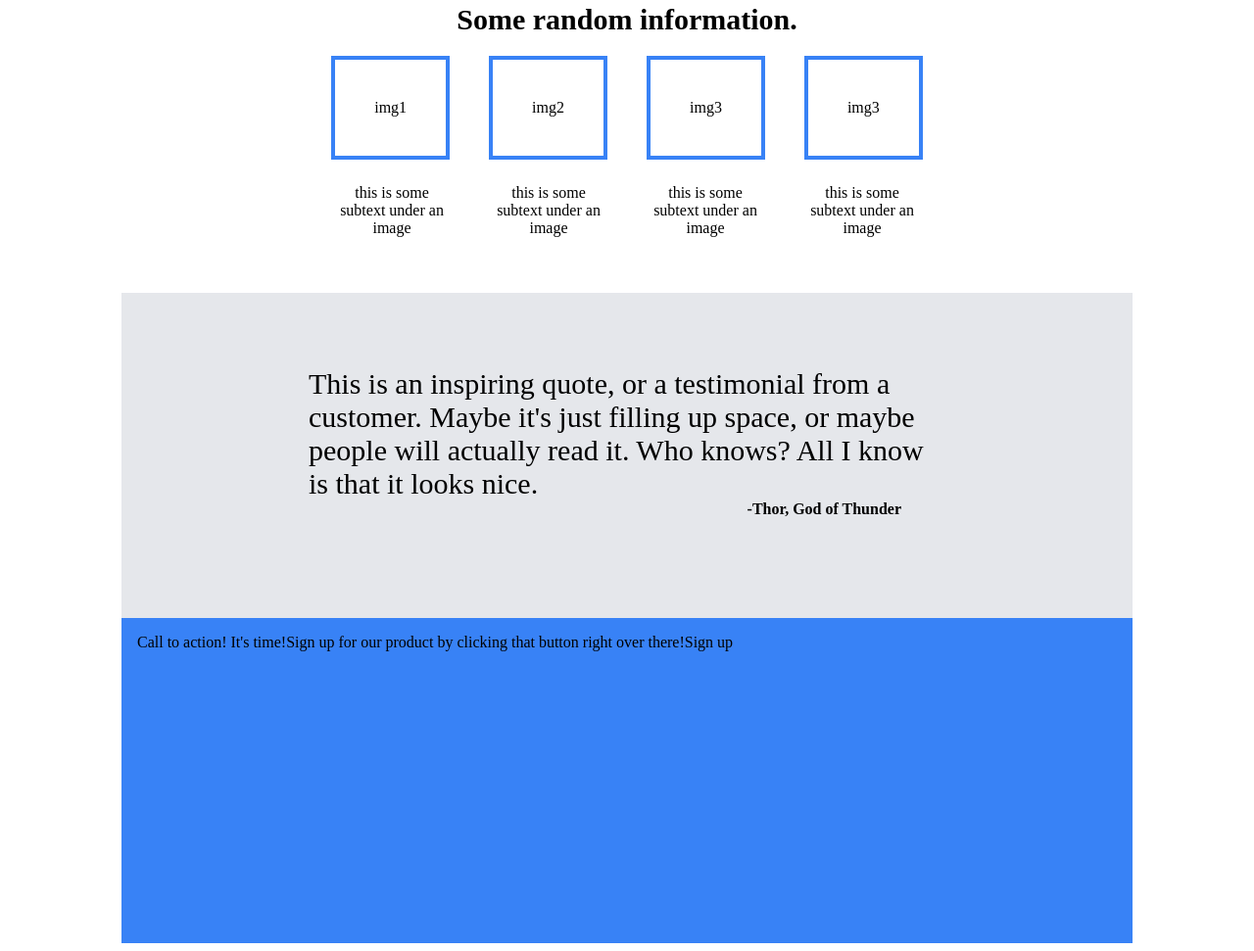
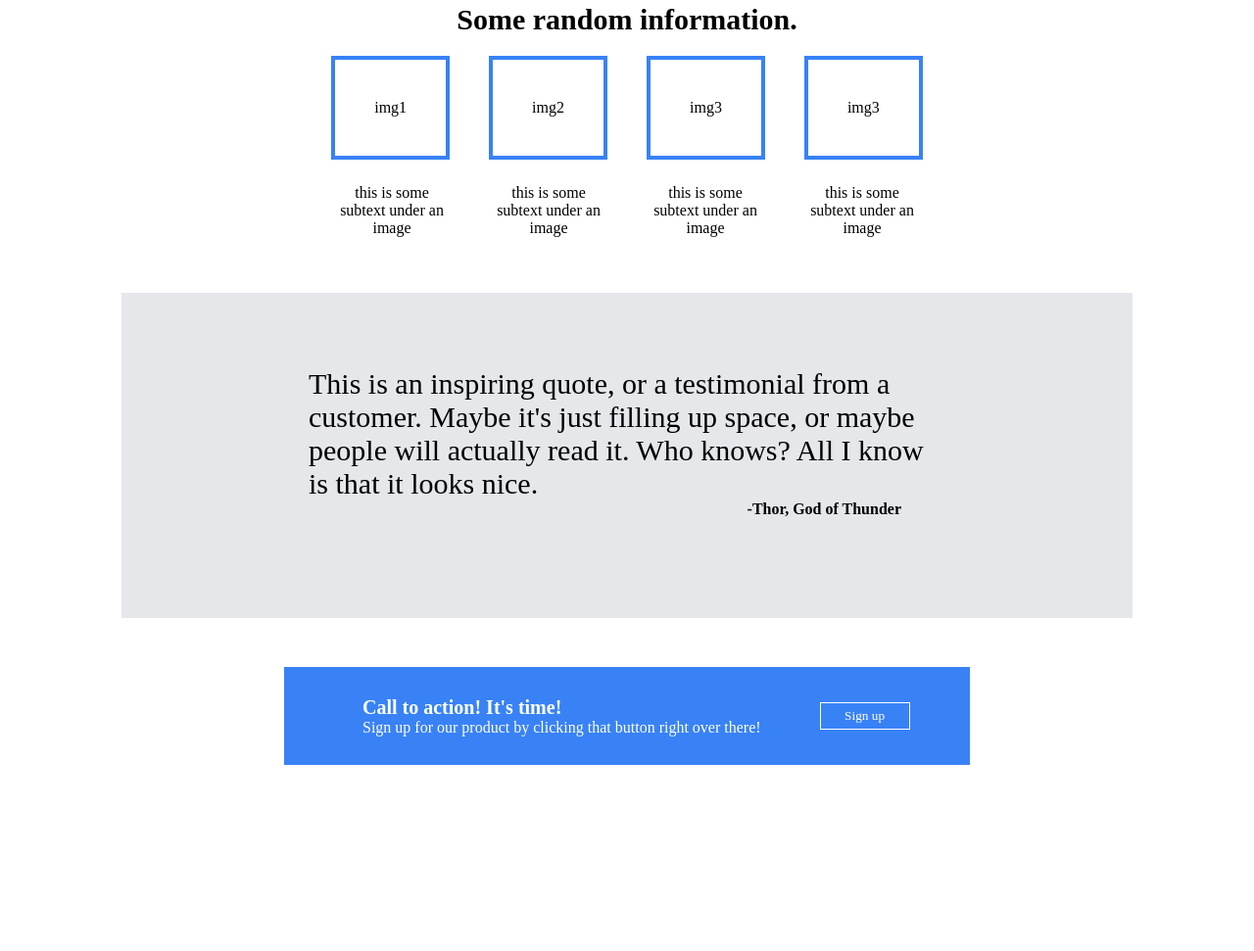
Before and after one commit to andreash94/FirstWebsite, a plain HTML site: page index.html in a window 1280 px wide. Shown: the part 349-1320 px from the top of the page at 98% size. After the commit the page ends 1154 px from the top, so only its background shows below. Drawn offline with Linux system fonts and the light colour scheme.

Commit message:
Complete fourth box html and CSS

```diff
--- a/index.html
+++ b/index.html
@@ -63,11 +63,13 @@
     </div>
 
     <div class="box4call">
+        <div class="box4-1">
         <div class="calltoaction">Call to action! It's time!</div>
         <div class="signup">Sign up for our product by clicking that button right over there!</div>
+        </div>
         <div class="button">Sign up</div>
 
-
+        </div>
     </div>
 
 
--- a/style.css
+++ b/style.css
@@ -163,12 +163,36 @@
 
 
   .box4call {
-    height: 300px;
-    background: #3882f6;
-    width: 1000px;
+    height: 100px;
+    width: 700px;
     padding: 16px;
+    margin: auto;
     display: flex;
-    flex-direction:row;
-    margin: auto;
+    flex-direction: row;
+    background-color: #3882f6;
+    background-clip: content-box;
+    padding-top: 50px;
+    align-items: center;
+  }
+  .calltoaction,
+  .signup,
+  .button {
+    color: white;
+  }
+  .calltoaction {
+    font-size: 20px;
+    font-weight: bolder;
+  }
 
+  .calltoaction,
+  .signup {
+    margin-left: 80px;
   }
+.button {
+  border: 1px solid white;
+  padding: 5px;
+  margin-left: 60px;
+  font-size: smaller;
+  width: 80px;
+  text-align: center;
+}
```
